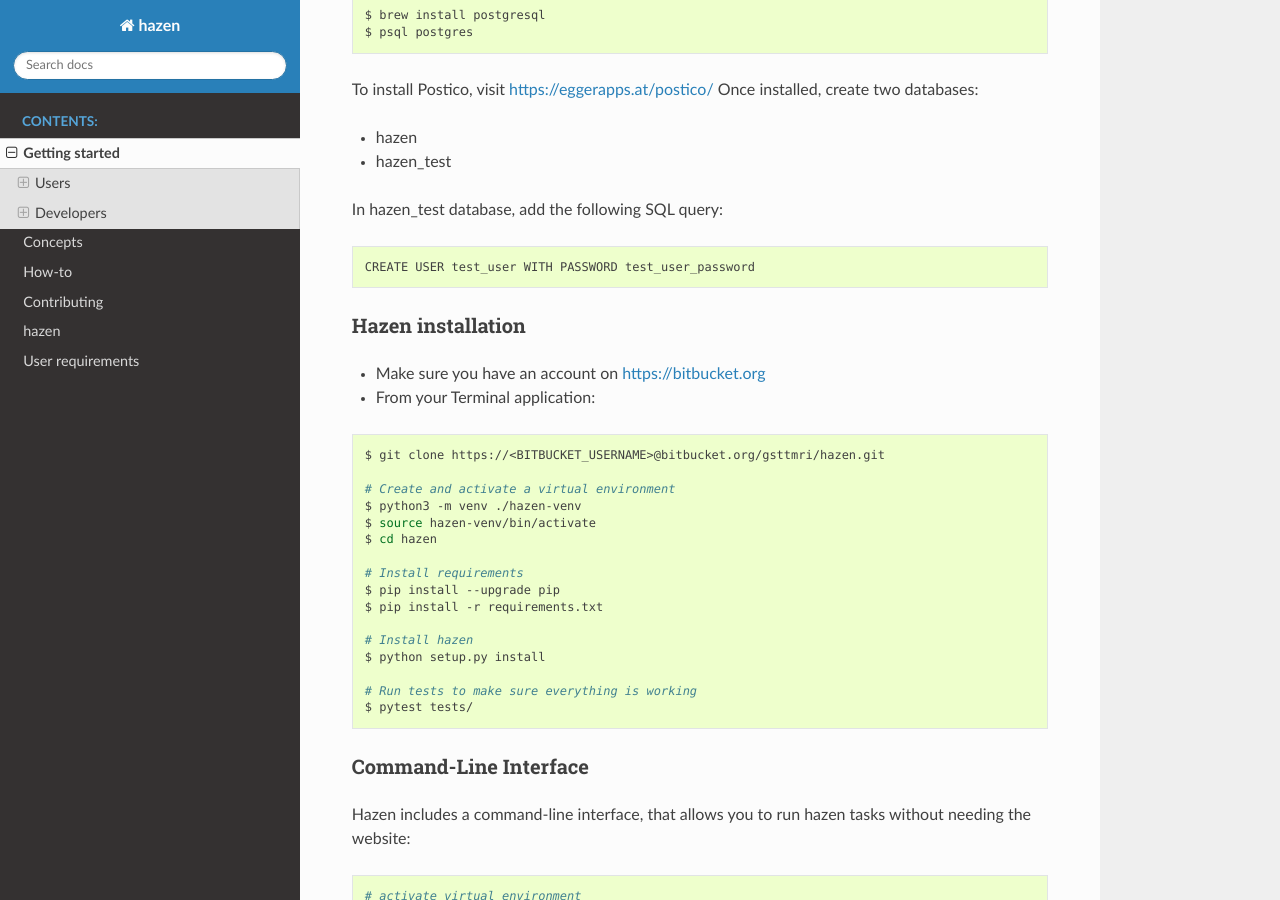
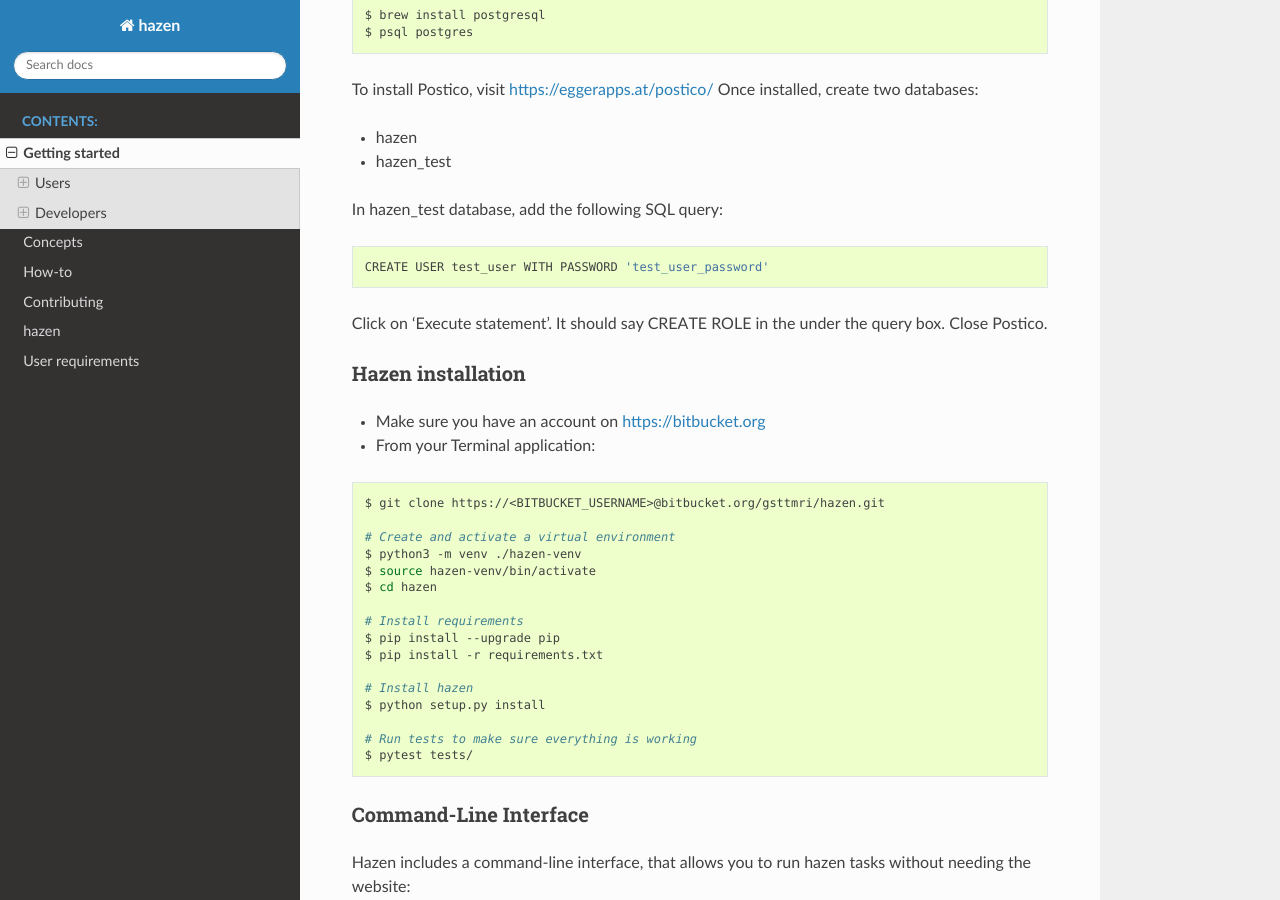
Before and after one commit to GSTT-CSC/hazen, a Sphinx documentation site: the page built from docs/getting_started/getting_started.rst, in a window 1280 px wide and 900 px high, scrolled down 1233 px. Built offline with Sphinx 7.4.7 and the Read the Docs theme 2.0.0, drawn with Linux system fonts in a browser that asks for light colours.

Commit message:
Update to SQL query direction to include 'execute statement' command and ' around the test_user_password.

```diff
--- a/docs/getting_started/getting_started.rst
+++ b/docs/getting_started/getting_started.rst
@@ -69,7 +69,9 @@
 
 .. code-block:: bash
 
-    CREATE USER test_user WITH PASSWORD test_user_password
+    CREATE USER test_user WITH PASSWORD 'test_user_password'
+
+Click on 'Execute statement'. It should say CREATE ROLE in the under the query box. Close Postico.
 
 Hazen installation
 ------------------
```
